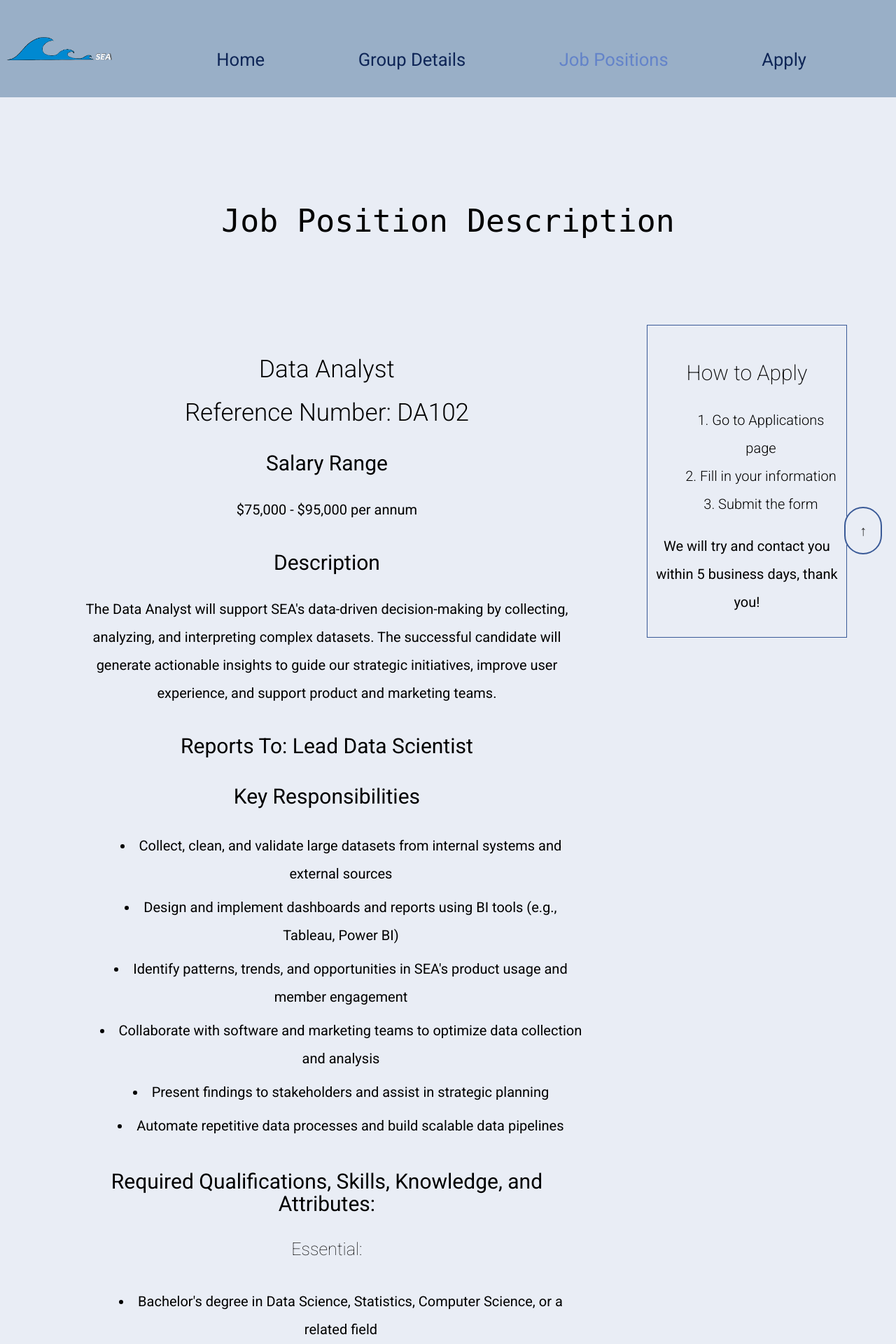
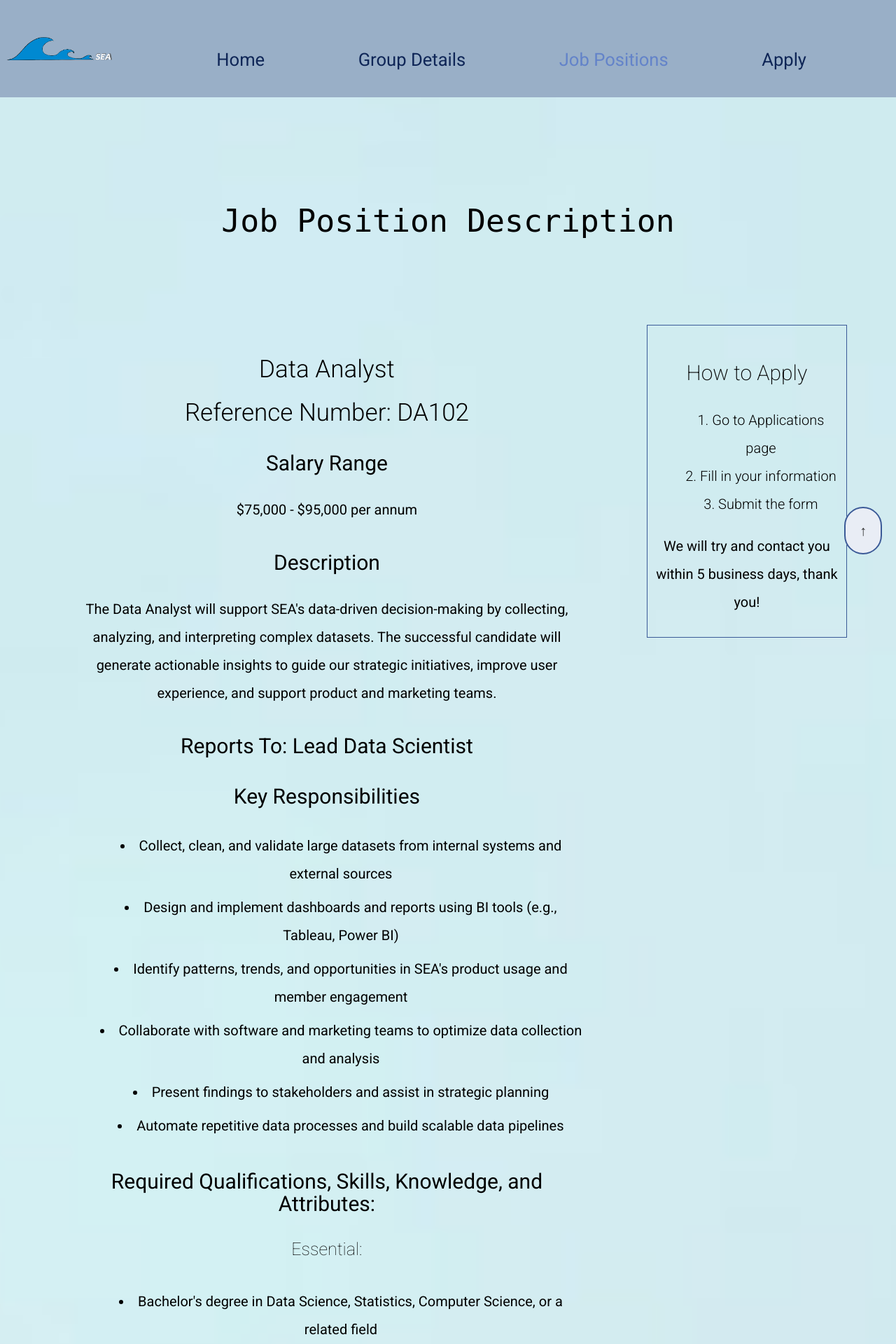
Before and after one commit to karina-wong/SEA, a PHP site: page /jobs.html in a window 1280 px wide. Shown: the top 1920 px of the page at 70% size. Run offline with PHP 8.4, Linux system fonts and the light colour scheme.

Commit message:
index background image

```diff
--- a/index.html
+++ b/index.html
@@ -51,6 +51,7 @@
             src="images/homepic.jpg"
             alt="SEA's homepage picture"
           />
+
         </div>
         <div class="company-intro">
           <h2 class="company-paragraph">About The Company</h2>
--- a/styles/styles.css
+++ b/styles/styles.css
@@ -478,6 +478,18 @@ ul li {
   font-weight: 400;
 }
 
+body {
+  background-image: url("/styles/images/bg\ image.png");
+  background-size:cover;
+  background-position: center;
+  height: 100vh;
+  margin: 0;
+  background-repeat: no-repeat;
+
+}
+
+
+
 /* About Company Read more button */
 
 .company-read {
```
Also changed, not shown: styles/images/bg image.png (added).
